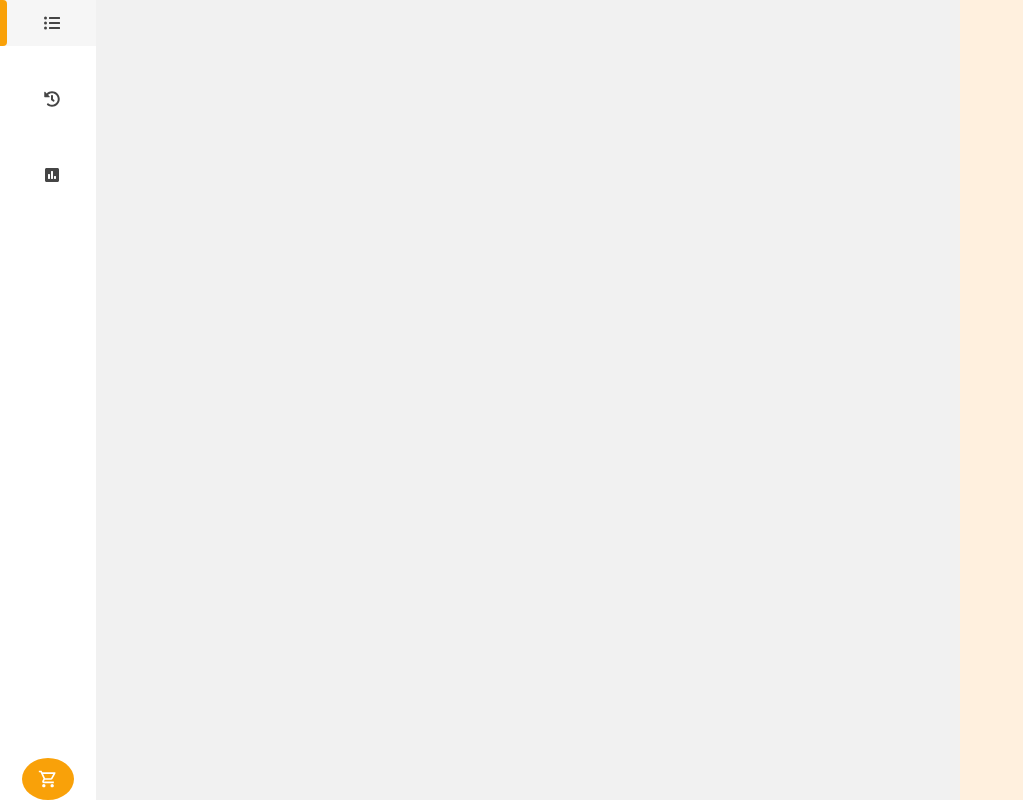
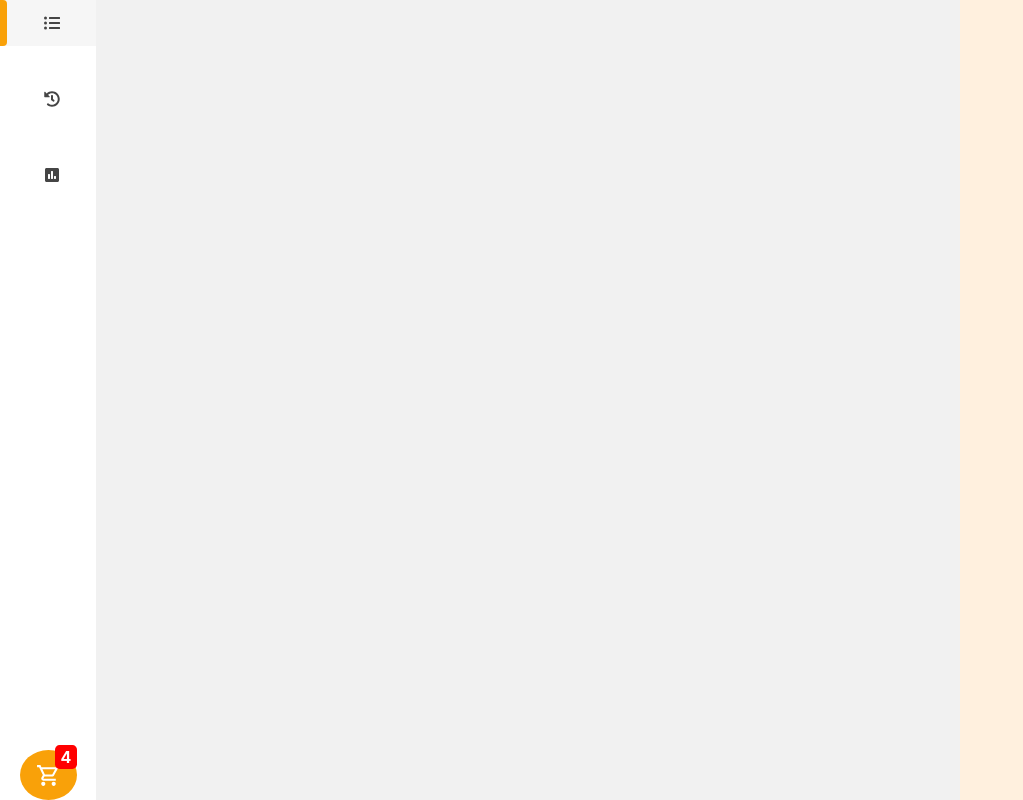
Before and after one commit to joao-pedrozo/shoppingify-client, a Next.js app: page / in a window 1280 px wide. Shown: the whole page, without its empty margins (0-1023 px from the left). Built offline with nearby package versions, Linux system fonts and the light colour scheme.

Commit message:
Update index.tsx

```diff
--- a/src/components/ShoppingList/index.tsx
+++ b/src/components/ShoppingList/index.tsx
@@ -1,9 +1,11 @@
-import { Button, Flex } from '@chakra-ui/react';
+import { Button, Flex, Badge } from '@chakra-ui/react';
 import { MdOutlineShoppingCart } from 'react-icons/md';
-
+import { useState } from 'react';
 export const ShoppingList = () => {
+  //A contagem será recuperada como prop de outro componente, o número aqui é meramente ilustrativo
+  const [count] = useState(4);
   return (
-    <Flex h="42px" w="42">
+    <Flex h="50px">
       <Button
         h="full"
         w="full"
@@ -11,8 +13,25 @@ export const ShoppingList = () => {
         borderRadius="50%"
         color={'white'}
       >
-        <MdOutlineShoppingCart fontSize={20} />
+        <MdOutlineShoppingCart fontSize={25} />
       </Button>
+      <Badge
+        textAlign="center"
+        ml="35px"
+        mt="-5px"
+        variant="solid"
+        color="white"
+        bg="red"
+        fontSize="16"
+        h="fit-content"
+        w="fit-content"
+        zIndex="1"
+        borderRadius="20%"
+        pos="absolute"
+        px={1.5}
+      >
+        {count}
+      </Badge>
     </Flex>
   );
 };
```
